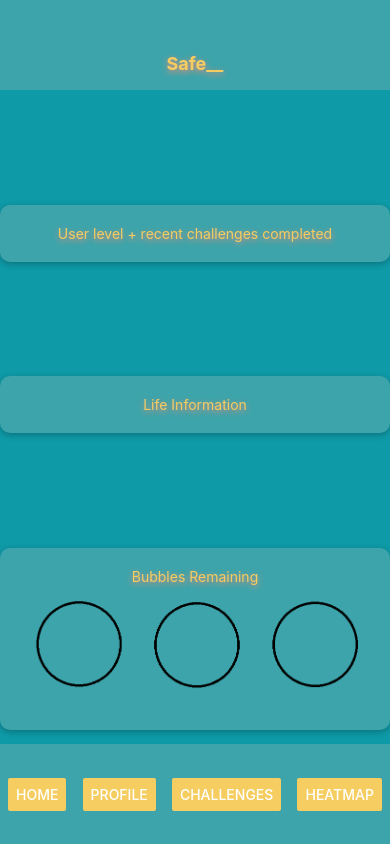
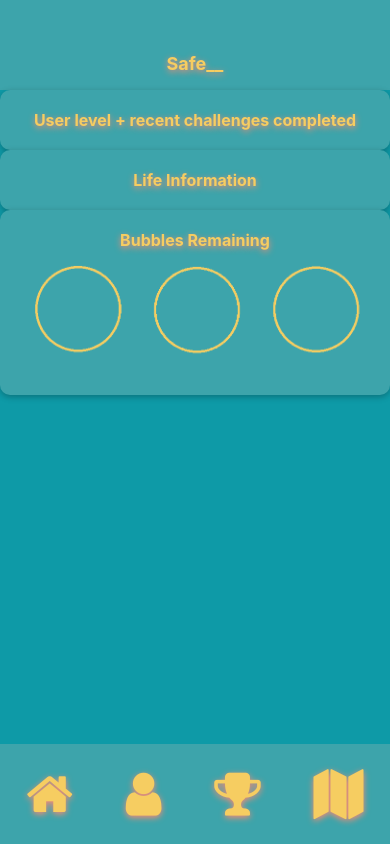
Before and after one commit to trither/capstone-spring-summer-2020, a React Native app: screen / in a window 390 px wide. Built offline with nearby package versions, Linux system fonts and the light colour scheme.

Commit message:
Added Icons

```diff
--- a/components/Footer.js
+++ b/components/Footer.js
@@ -1,15 +1,23 @@
 import React from "react";
-import { View, StyleSheet, Button, TouchableHighlight, } from "react-native";
+import { View, StyleSheet, Button, TouchableHighlight, TouchableOpacity, Text,} from "react-native";
 import ColorPalette from "../constants/ColorPalette";
 import Icon from "../node_modules/@expo/vector-icons/FontAwesome";
 
 const Footer = (props) => {
   return (
     <View style={styles.container}>
-      <Button onPress={() => props.onButtonPress("main screen")} title="Home" color={ColorPalette.offcolor}/>
-      <Button onPress={() => props.onButtonPress("profile")} title="Profile" color={ColorPalette.offcolor}/>
-      <Button onPress={() => props.onButtonPress("challenges")} title="Challenges" color={ColorPalette.offcolor}/>
-      <Button onPress={() => props.onButtonPress("heatmap")} title="Heatmap" color={ColorPalette.offcolor}/>
+      <TouchableOpacity onPress={() => props.onButtonPress("main screen")}>
+        <Icon style={styles.icon} name='home' raised='true'/>
+      </TouchableOpacity>
+      <TouchableOpacity onPress={() => props.onButtonPress("profile")}>
+        <Icon style={styles.icon} name='user' raised='true'/>
+      </TouchableOpacity>
+      <TouchableOpacity onPress={() => props.onButtonPress("challenges")}>
+        <Icon style={styles.icon} name='trophy' raised='true'/>
+      </TouchableOpacity>
+      <TouchableOpacity onPress={() => props.onButtonPress("heatmap")}>
+        <Icon style={styles.icon} name='map' raised='true'/>
+      </TouchableOpacity>
     </View>
   );
 };
@@ -25,6 +33,14 @@ const styles = StyleSheet.create({
     flexDirection: "row",
     backgroundColor: ColorPalette.secondary,
   },
+  icon: {
+    fontSize: 50,
+    textShadowColor: ColorPalette.highlight,
+    textShadowOffset: { width:0, height:2},
+    textShadowRadius: 6,
+    shadowOpacity: .2,
+    color: ColorPalette.offcolor,
+  }
 
 });
 export default Footer;
--- a/screens/MainScreen.js
+++ b/screens/MainScreen.js
@@ -62,7 +62,7 @@ const styles = StyleSheet.create({
   cardContainer: {
     backgroundColor: ColorPalette.primary,
     flex: 2,
-    justifyContent: "space-evenly",
+
   },
 
 
@@ -73,12 +73,15 @@ const styles = StyleSheet.create({
     textShadowRadius: 6,
     shadowOpacity: .2,
     textAlign: "center",
+    fontSize: 16,
+    fontWeight: 'bold'
   },
 
   image: {
-    width: '100%',
     height: 125,
-    alignSelf: "center"
+    width: 360,
+    alignSelf: "center",
+    tintColor: ColorPalette.offcolor
   }
 });
 
```
Also changed, not shown: constants/ColorPalette.js (+20 -0 lines).
